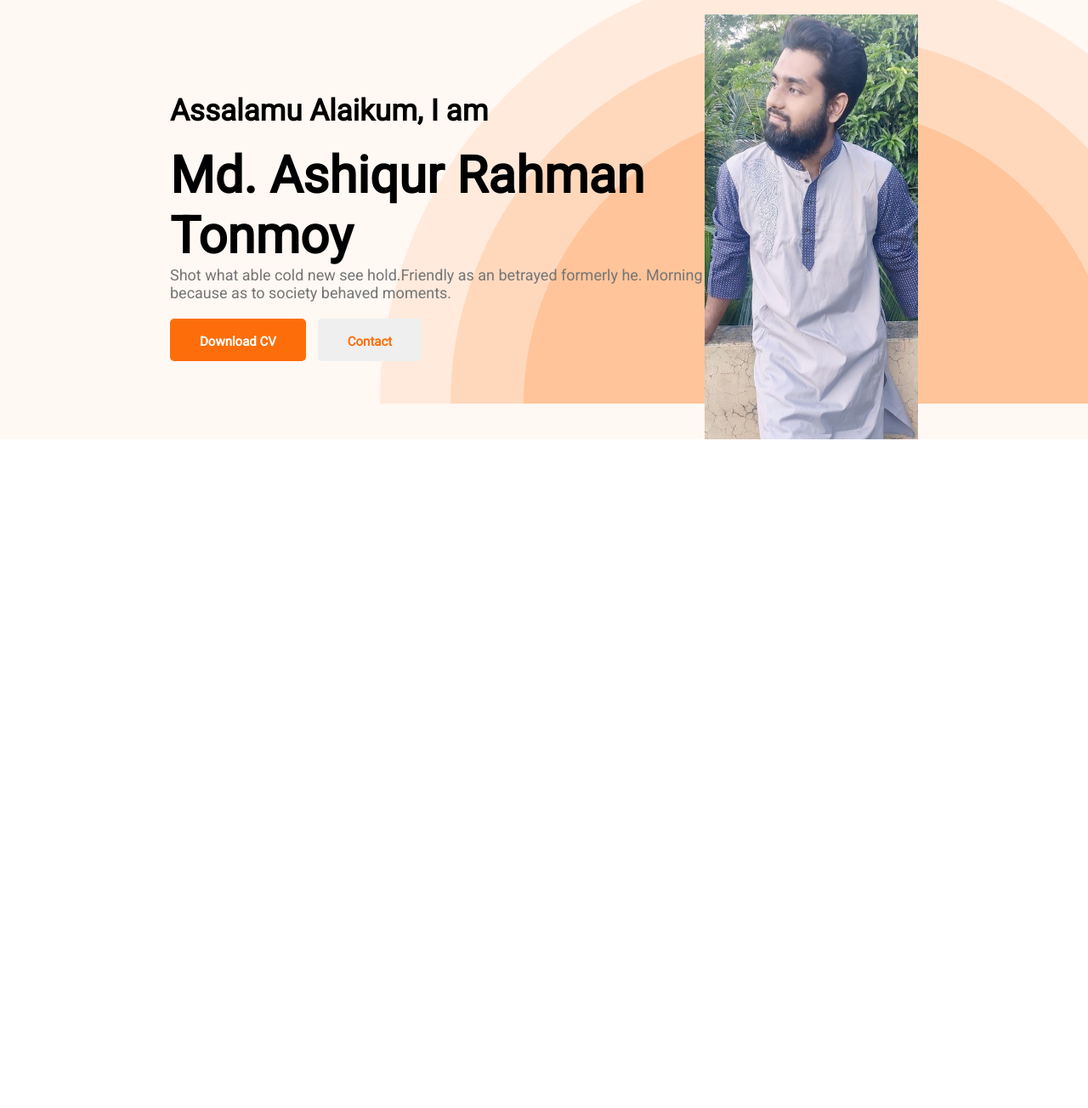
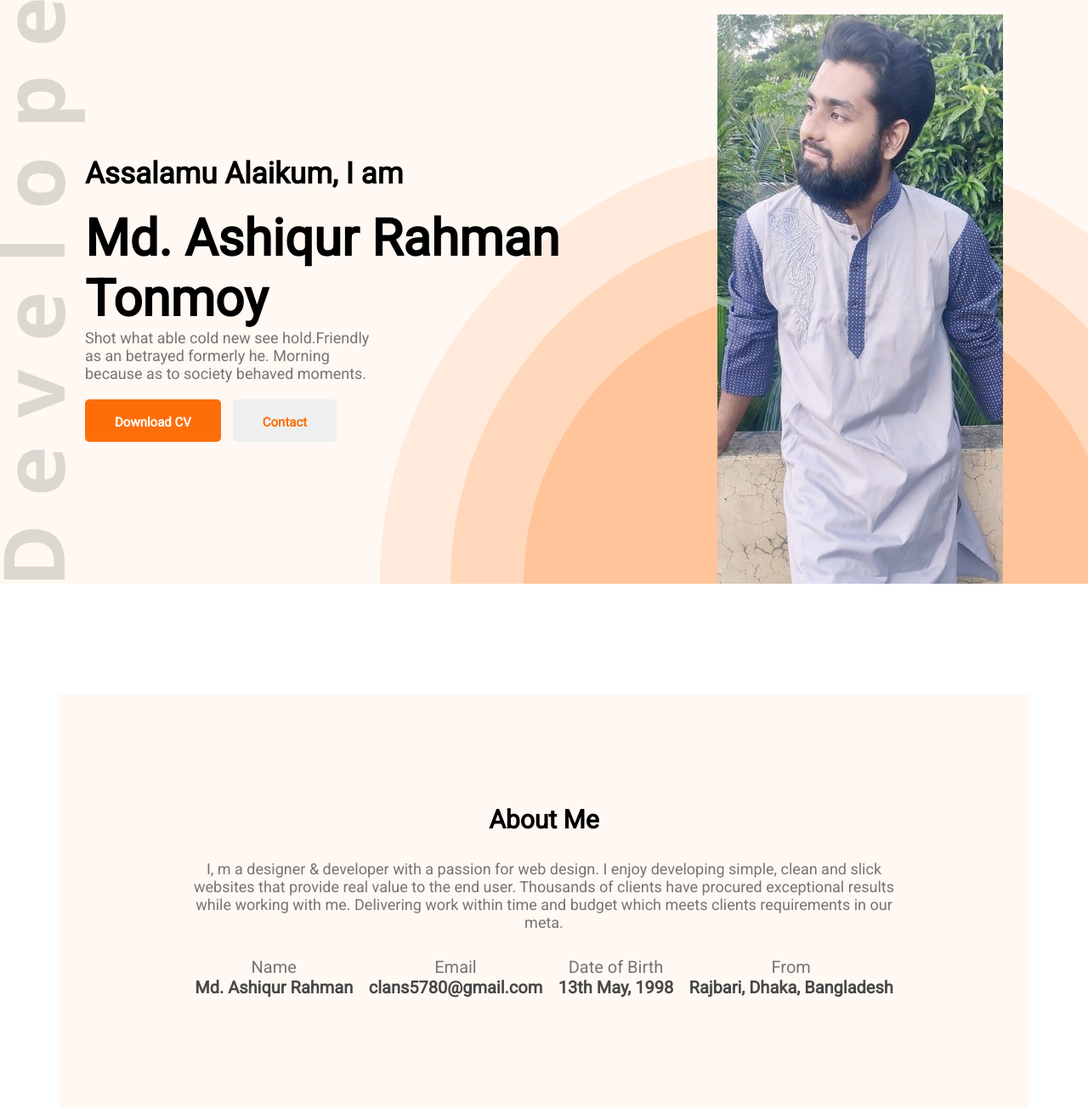
Before and after one commit to T-0-N-M-0-Y/Portfolio-Website, a plain HTML site: page project 1.html in a window 1280 px wide. Shown: the part 86-1390 px from the top of the page at 85% size. Before the commit the page ends 800 px from the top, so only its background shows below. Drawn offline with Linux system fonts and the light colour scheme.

Commit message:
new work

```diff
--- a/Styles/portfolio.css
+++ b/Styles/portfolio.css
@@ -34,15 +34,15 @@
 
 .header{
     background-color: #FFF8F3;
-    background-image: url(/images/header_bg.png);
+    background-image: url(/images/header_bg.png), url(/images/developer.png);
     background-repeat: no-repeat;
-    background-position: right;
+    background-position: bottom right, left;
 }
 
 nav {
     display: flex;
     justify-content: space-between;
-    margin: 0px 200px;
+    margin: 0px 110px;
 }
 
 .nav-title {
@@ -65,13 +65,13 @@
 
 .banner{
     display: flex;
-    margin: 50px 200px;
+    margin: 50px 100px;
     align-items: center;
 }
 
 .banner img{
     width: 350px;
-    height: 500px;
+    height: 670px;
 }
 
 .banner-title{
@@ -86,5 +86,52 @@
 .banner-para{
     color: rgba(117, 117, 117, 1);
     font-size: 18px;
+    justify-content: center;
+    padding-right: 400px;
     margin-bottom: 20px;
 }
+
+/* Main Section */
+
+main{
+    max-width: 1140px;
+    margin: 0 auto;
+
+    /* text-align: center; */
+}
+
+/* About Section */
+
+.about-me{
+    margin-top: 130px;
+    background: #FFF8F3;
+    padding: 130px 150px;
+    text-align: center;
+}
+
+.section-title{
+    margin-bottom: 30px;
+    font-size: 30px;
+    font-weight: 700;
+}
+
+.section-para{
+    font-size: 18px;
+    color: rgba(117, 117, 117, 1);
+    margin-bottom: 30px;
+}
+
+.about-info-container{
+    display: flex;
+    justify-content: space-around;
+}
+
+.about-info-title{
+    color: #757575;
+    font-size: 20px;
+}
+.about-info-para{
+    font-weight: 700;
+    font-size: 20px;
+    color: #474747;
+}
--- a/project 1.html
+++ b/project 1.html
@@ -38,7 +38,29 @@
     </header>
 
     <main>
+        <section class="about-me">
+            <h3 class="section-title">About Me</h3>
+            <p class="section-para">I, m a designer & developer with a passion for web design. I enjoy developing simple, clean and slick websites that provide real value to the end user. Thousands of clients have procured exceptional results while working with me. Delivering work within time and budget which meets clients requirements in our meta.</p>
 
+            <div class="about-info-container">
+                <div class="about-info">
+                    <p class="about-info-title">Name</p>
+                    <p class="about-info-para">Md. Ashiqur Rahman</p>
+                </div>
+                <div class="about-info">
+                    <p class="about-info-title">Email</p>
+                    <p class="about-info-para">clans5780@gmail.com</p>
+                </div>
+                <div class="about-info">
+                    <p class="about-info-title">Date of Birth</p>
+                    <p class="about-info-para">13th May, 1998</p>
+                </div>
+                <div class="about-info">
+                    <p class="about-info-title">From</p>
+                    <p class="about-info-para">Rajbari, Dhaka, Bangladesh</p>
+                </div>
+            </div>
+        </section>
     </main>
 
     <footer>
```
